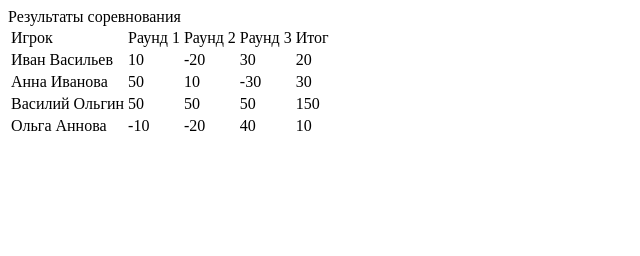
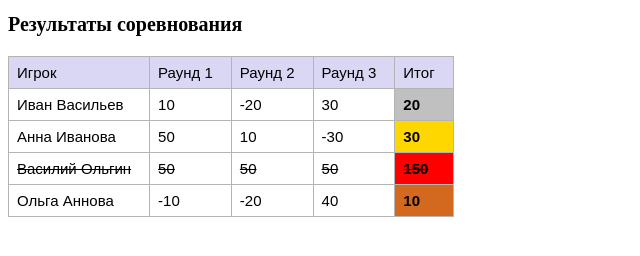
Before and after one commit to nikitf28/html-homework, a plain HTML site: page 11/Task2.html in a window 1280 px wide. Shown: the whole page, without its empty margins (0-640 px from the left). Drawn offline with Linux system fonts and the light colour scheme.

Commit message:
Homework 11 / 2

```diff
--- a/11/Task2.html
+++ b/11/Task2.html
@@ -7,42 +7,42 @@
 
   </head>
   <body>
-    <span>Результаты соревнования</span>
-    <table>
+    <h1><span>Результаты соревнования</span></h1>
+    <table class="results">
       <tr>
-        <td>Игрок</td>
-        <td>Раунд 1</td>
-        <td>Раунд 2</td>
-        <td>Раунд 3</td>
-        <td>Итог</td>
+        <th>Игрок</th>
+        <th>Раунд 1</th>
+        <th>Раунд 2</th>
+        <th>Раунд 3</th>
+        <th>Итог</th>
       </tr>
-      <tr>
+      <tr class="player-1">
         <td>Иван Васильев</td>
         <td>10</td>
         <td>-20</td>
         <td>30</td>
-        <td>20</td>
+        <td class="total"><span>20</span></td>
       </tr>
-      <tr>
+      <tr class="player-2">
         <td>Анна Иванова</td>
         <td>50</td>
         <td>10</td>
         <td>-30</td>
-        <td>30</td>
+        <td class="total"><span>30</span></td>
       </tr>
-      <tr>
+      <tr class="player-3 disqualified">
         <td>Василий Ольгин</td>
         <td>50</td>
         <td>50</td>
         <td>50</td>
-        <td>150</td>
+        <td class="total"><span>150</span></td>
       </tr>
-      <tr>
+      <tr class="player-4">
         <td>Ольга Аннова</td>
         <td>-10</td>
         <td>-20</td>
         <td>40</td>
-        <td>10</td>
+        <td class="total"><span>10</span></td>
       </tr>
     </table>
   </body>
--- a/11/css/Task2.css
+++ b/11/css/Task2.css
@@ -2,14 +2,25 @@ h1 {
   font-size: 20px;
 }
 
-h1 + .results {
+h1 + .results{
   margin-top: 20px;
+}
+
+.results{
+  border-collapse: collapse;
 }
 
 th {
   font-weight: normal;
   background-color: #dad7f4;
   text-align: left;
+}
+
+td, th{
+  border: 1px rgb(180, 180, 180) solid;
+  font-family: sans-serif;
+  font-size: 15px;
+  padding: 7px 18px 7px 8px;
 }
 
 td:nth-child(5) > span {
```
